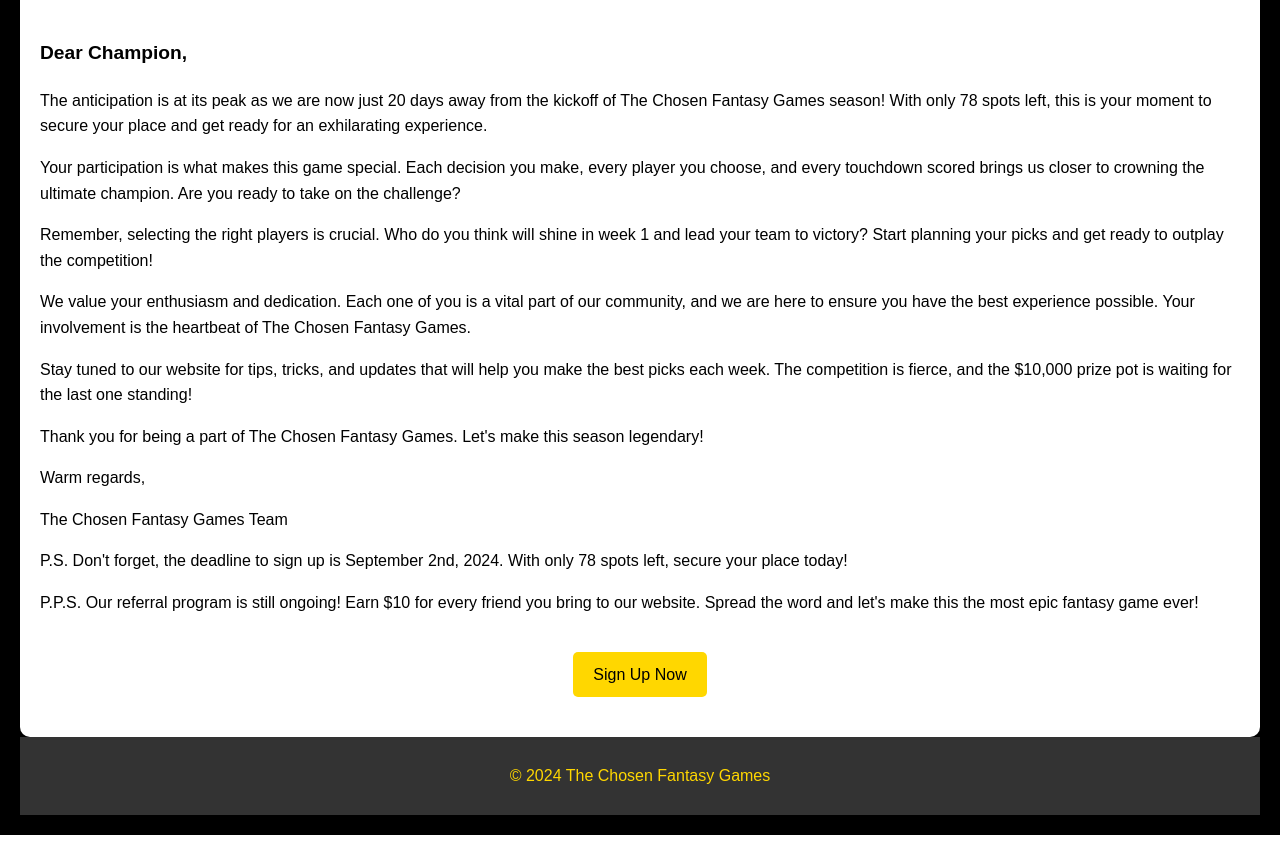
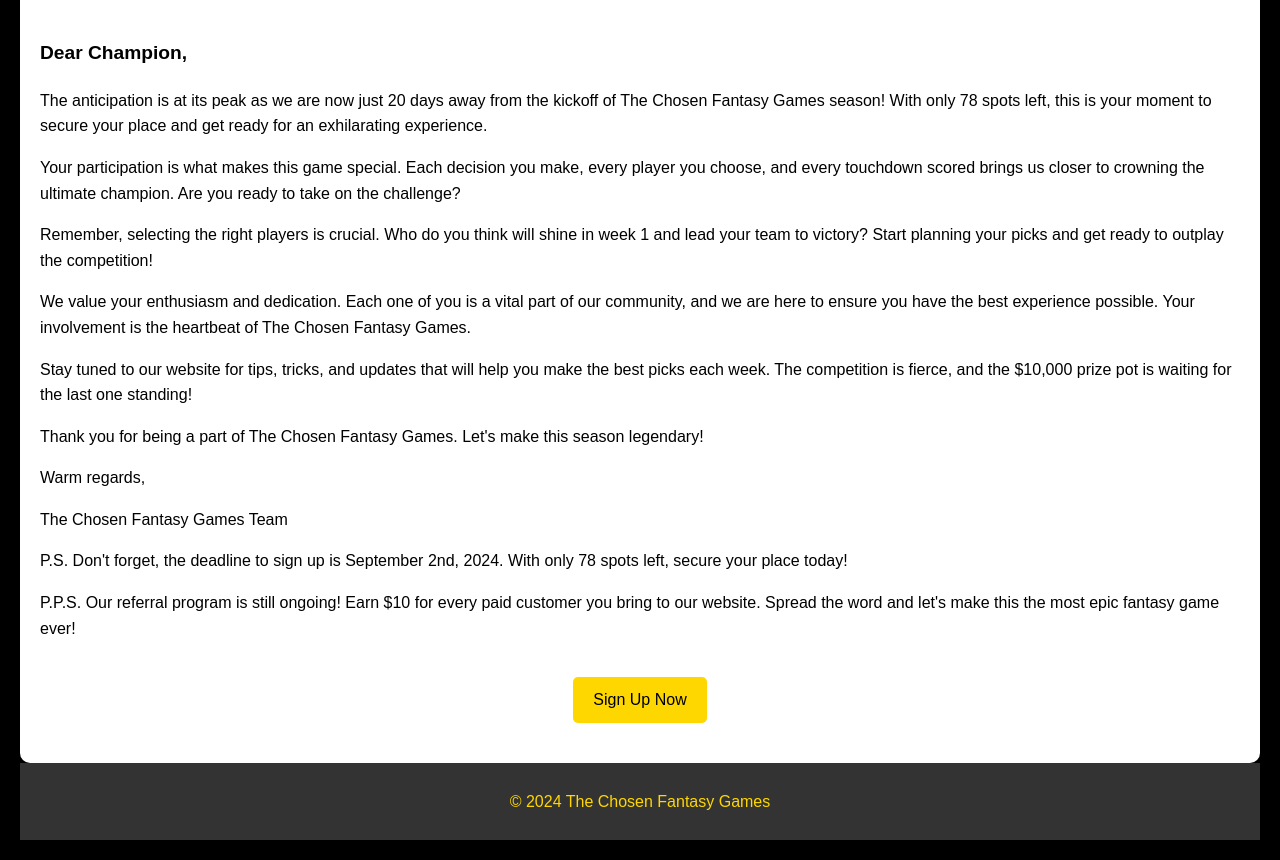
Before and after one commit to justinhmosher/bigBallzUpdated, a Django app: template templates/authentication/emarketing.html in a window 1280 px wide. Shown: the part 197-1057 px from the top of the page. Before the commit the page ends 1032 px from the top, so only its background shows below. Run offline with Django 3.2, Linux system fonts and the light colour scheme; the template is opened without the code that fills it, so the values that code supplies are empty; some libraries are stand-ins or nearby versions.

Commit message:
polishing

```diff
--- a/templates/authentication/emarketing.html
+++ b/templates/authentication/emarketing.html
@@ -74,7 +74,7 @@
             <p>Warm regards,</p>
             <p>The Chosen Fantasy Games Team</p>
             <p>P.S. Don't forget, the deadline to sign up is September 2nd, 2024. With only 78 spots left, secure your place today!</p>
-            <p>P.P.S. Our referral program is still ongoing! Earn $10 for every friend you bring to our website. Spread the word and let's make this the most epic fantasy game ever!</p>
+            <p>P.P.S. Our referral program is still ongoing! Earn $10 for every paid customer you bring to our website. Spread the word and let's make this the most epic fantasy game ever!</p>
             <div class="button-container">
                 <a href="https://thechosenfg.com/signup" class="button">Sign Up Now</a>
             </div>
```
